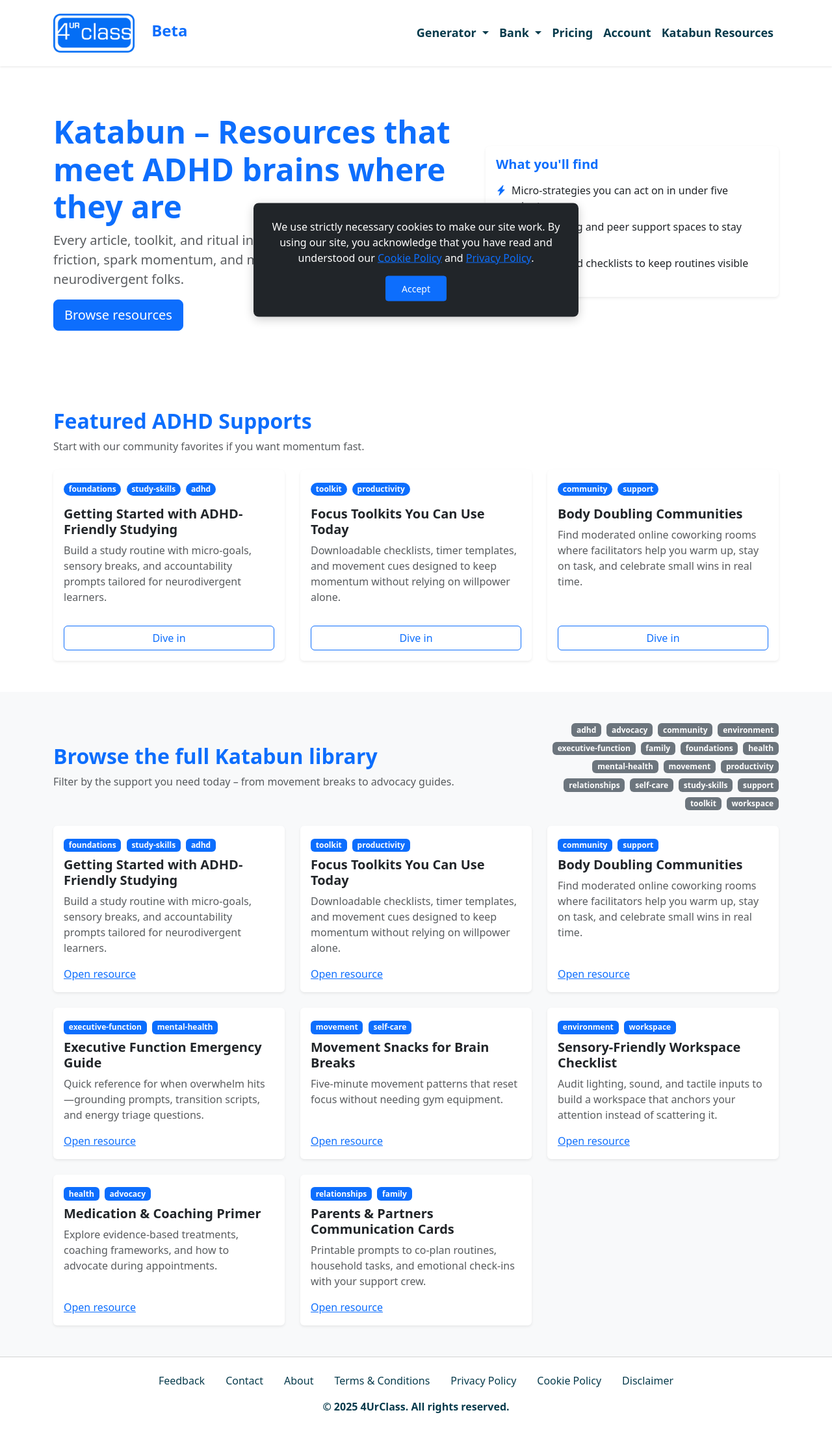
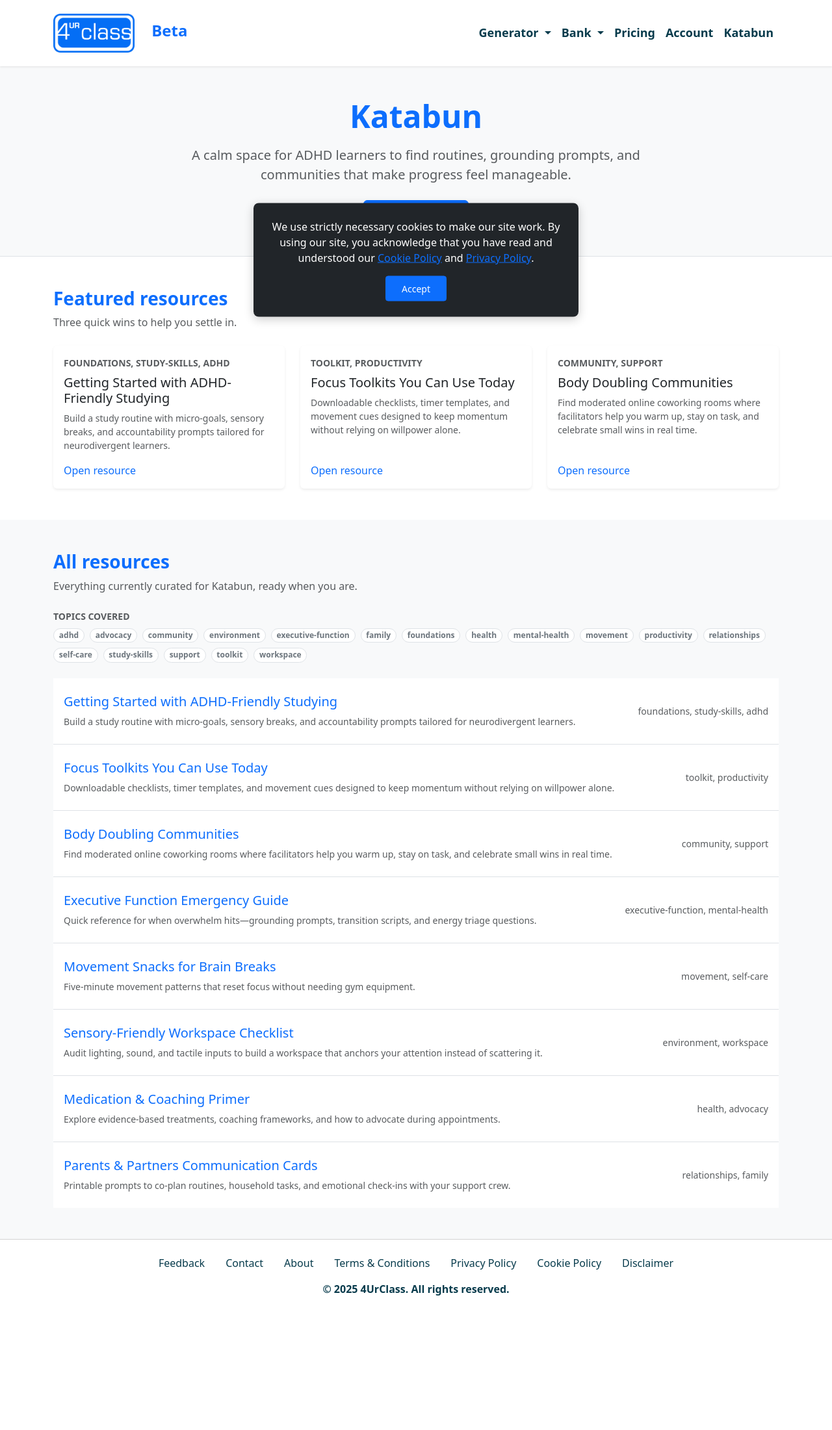
Before and after one commit to beartennuki/katabun, a Flask app: page /katabun in a window 1280 px wide. Shown: the whole page at 65% size. After the commit the page ends 1994 px from the top, so only its background shows below. Run offline with Flask 3, Linux system fonts and the light colour scheme; parts of the project's set-up code (start-up, migrations or seed data) failed here and were passed over.

Commit message:
Simplify Katabun hub presentation

```diff
--- a/templates/page/base/header.html
+++ b/templates/page/base/header.html
@@ -222,7 +222,7 @@
               class="nav-link"
               href="{{ url_for('katabun_page') }}"
             >
-                Katabun Resources
+                Katabun
             </a>
         </li>
         </ul>
--- a/templates/page/landing/landing.html
+++ b/templates/page/landing/landing.html
@@ -5,9 +5,9 @@
 
 {% include "page/landing/hero.html" %}
 
+{% include "page/landing/katabun_section.html" %}
+
 {% include "page/landing/popular_quizzes.html" %}
-
-{% include "page/landing/katabun_section.html" %}
 
 {% include "page/landing/bank.html" %}
 
--- a/templates/page/others/katabun.html
+++ b/templates/page/others/katabun.html
@@ -3,63 +3,38 @@
 {% block description %}Curated ADHD-friendly study rituals, focus tools, and community resources crafted for the Katabun neurodivergent learning hub.{% endblock %}
 
 {% block content %}
-<section class="py-5 bg-gradient" style="background: linear-gradient(135deg, #eef2ff 0%, #fff 100%);">
-  <div class="container py-4">
-    <div class="row align-items-center">
-      <div class="col-lg-7">
-        <h1 class="display-5 fw-bold text-primary">Katabun – Resources that meet ADHD brains where they are</h1>
-        <p class="lead text-muted">
-          Every article, toolkit, and ritual inside Katabun is designed to reduce friction, spark momentum, and make learning kinder for neurodivergent folks.
+<section class="py-5 bg-light border-bottom">
+  <div class="container">
+    <div class="row justify-content-center">
+      <div class="col-lg-8 text-center">
+        <h1 class="display-5 fw-semibold text-primary mb-3">Katabun</h1>
+        <p class="lead text-muted mb-4">
+          A calm space for ADHD learners to find routines, grounding prompts, and communities that make progress feel manageable.
         </p>
-        <a class="btn btn-primary btn-lg" href="#katabun-resources">Browse resources</a>
-      </div>
-      <div class="col-lg-5 mt-4 mt-lg-0">
-        <div class="card shadow-sm border-0">
-          <div class="card-body">
-            <h2 class="h5 fw-semibold text-primary mb-3">What you'll find</h2>
-            <ul class="list-unstyled mb-0">
-              <li class="d-flex align-items-start mb-2">
-                <i class="bi bi-lightning-charge-fill text-primary me-2"></i>
-                Micro-strategies you can act on in under five minutes.
-              </li>
-              <li class="d-flex align-items-start mb-2">
-                <i class="bi bi-people-fill text-primary me-2"></i>
-                Body doubling and peer support spaces to stay accountable.
-              </li>
-              <li class="d-flex align-items-start">
-                <i class="bi bi-journal-check text-primary me-2"></i>
-                Templates and checklists to keep routines visible and doable.
-              </li>
-            </ul>
-          </div>
-        </div>
+        <a class="btn btn-primary" href="#katabun-resources">Browse the library</a>
       </div>
     </div>
   </div>
 </section>
 
-<section class="py-5 bg-white" id="katabun-resources">
+<section class="py-5">
   <div class="container">
-    <div class="row align-items-center mb-4">
-      <div class="col-lg-8">
-        <h2 class="fw-bold text-primary">Featured ADHD Supports</h2>
-        <p class="text-muted mb-0">Start with our community favorites if you want momentum fast.</p>
+    <div class="d-flex flex-column flex-md-row justify-content-between align-items-md-end mb-4 gap-3">
+      <div>
+        <h2 class="h3 fw-semibold text-primary mb-2">Featured resources</h2>
+        <p class="text-muted mb-0">Three quick wins to help you settle in.</p>
       </div>
     </div>
     <div class="row g-4">
       {% for resource in featured_resources %}
         <div class="col-md-4">
-          <div class="card h-100 border-0 shadow-sm">
+          <div class="card h-100 shadow-sm border-0">
             <div class="card-body d-flex flex-column">
-              <div class="mb-3">
-                {% for tag in resource.tags %}
-                  <span class="badge rounded-pill text-bg-primary me-1">{{ tag }}</span>
-                {% endfor %}
-              </div>
-              <h3 class="h5 fw-semibold">{{ resource.title }}</h3>
-              <p class="text-muted flex-grow-1">{{ resource.description }}</p>
-              <a class="btn btn-outline-primary mt-3" href="{{ resource.url }}" target="_blank" rel="noopener">
-                Dive in
+              <p class="text-uppercase text-muted small fw-semibold mb-2">{{ resource.tags | join(', ') }}</p>
+              <h3 class="h5 mb-2">{{ resource.title }}</h3>
+              <p class="text-muted small flex-grow-1">{{ resource.description }}</p>
+              <a class="stretched-link text-decoration-none" href="{{ resource.url }}" target="_blank" rel="noopener">
+                Open resource
               </a>
             </div>
           </div>
@@ -75,44 +50,38 @@
   </div>
 </section>
 
-<section class="py-5 bg-light">
+<section class="py-5 bg-light" id="katabun-resources">
   <div class="container">
-    <div class="row align-items-center mb-4">
-      <div class="col-lg-8">
-        <h2 class="fw-bold text-primary">Browse the full Katabun library</h2>
-        <p class="text-muted mb-0">Filter by the support you need today – from movement breaks to advocacy guides.</p>
-      </div>
-      <div class="col-lg-4 text-lg-end mt-3 mt-lg-0">
-        <div class="d-flex flex-wrap justify-content-lg-end gap-2">
+    <div class="mb-4">
+      <h2 class="h3 fw-semibold text-primary mb-2">All resources</h2>
+      <p class="text-muted mb-0">Everything currently curated for Katabun, ready when you are.</p>
+    </div>
+    {% if tags %}
+      <div class="mb-4">
+        <span class="text-uppercase text-muted small fw-semibold d-block mb-2">Topics covered</span>
+        <div class="d-flex flex-wrap gap-2">
           {% for tag in tags %}
-            <span class="badge text-bg-secondary">{{ tag }}</span>
+            <span class="badge rounded-pill bg-white border text-secondary">{{ tag }}</span>
           {% endfor %}
         </div>
       </div>
-    </div>
-    <div class="row g-4">
+    {% endif %}
+    <div class="list-group list-group-flush">
       {% for resource in resources %}
-        <div class="col-md-6 col-lg-4">
-          <div class="card h-100 border-0 shadow-sm">
-            <div class="card-body d-flex flex-column">
-              <div class="mb-2">
-                {% for tag in resource.tags %}
-                  <span class="badge text-bg-primary me-1">{{ tag }}</span>
-                {% endfor %}
-              </div>
-              <h3 class="h5 fw-semibold">{{ resource.title }}</h3>
-              <p class="text-muted flex-grow-1">{{ resource.description }}</p>
-              <a class="stretched-link" href="{{ resource.url }}" target="_blank" rel="noopener">
-                Open resource
-              </a>
+        <a class="list-group-item list-group-item-action py-4" href="{{ resource.url }}" target="_blank" rel="noopener">
+          <div class="d-flex flex-column flex-lg-row align-items-lg-center gap-3">
+            <div class="flex-grow-1">
+              <h3 class="h5 mb-2 text-primary">{{ resource.title }}</h3>
+              <p class="mb-0 text-muted small">{{ resource.description }}</p>
+            </div>
+            <div class="text-muted small text-lg-end">
+              {{ resource.tags | join(', ') }}
             </div>
           </div>
-        </div>
+        </a>
       {% else %}
-        <div class="col-12">
-          <div class="alert alert-info" role="alert">
-            Katabun is warming up. Once the first contributors share their knowledge, you will see it here.
-          </div>
+        <div class="list-group-item py-4">
+          <p class="mb-0 text-muted">Katabun is warming up. Once the first contributors share their knowledge, you will see it here.</p>
         </div>
       {% endfor %}
     </div>
```
Also changed, not shown: templates/page/landing/katabun_section.html (+5 -9 lines).
